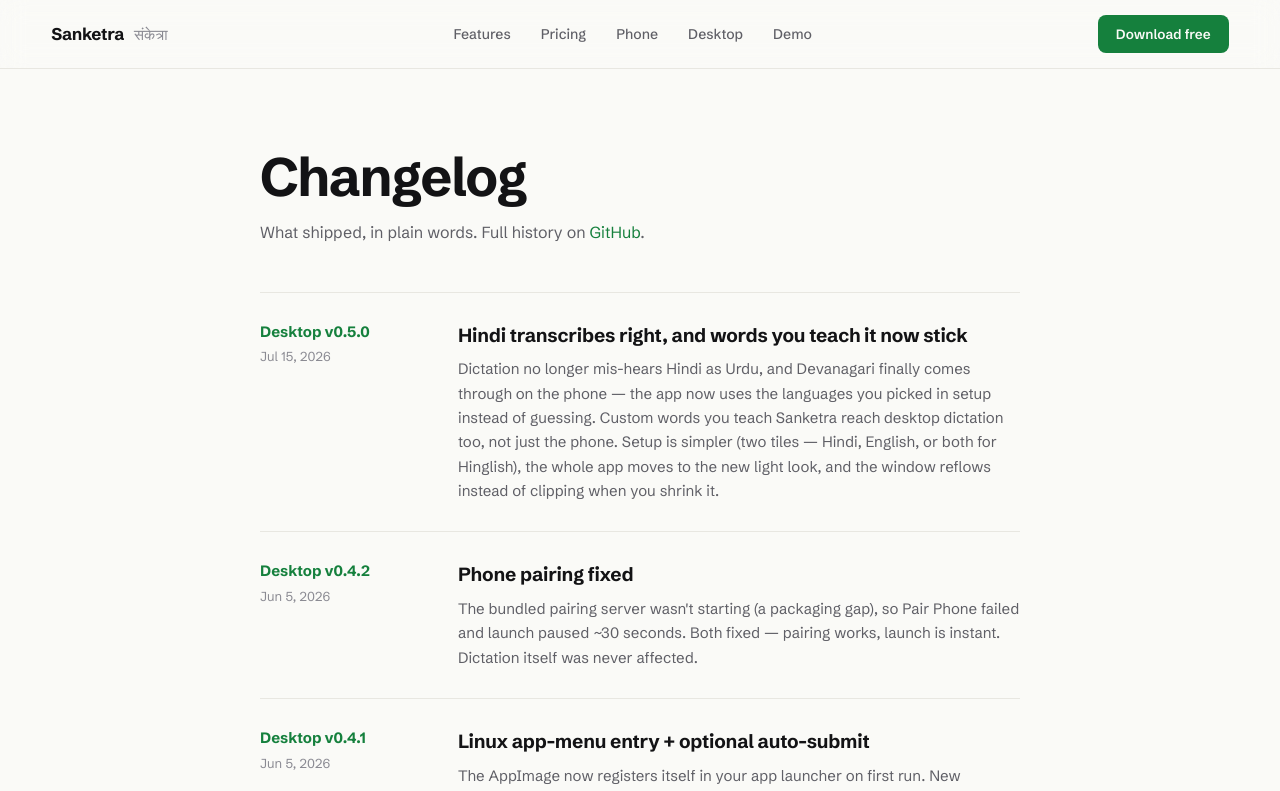
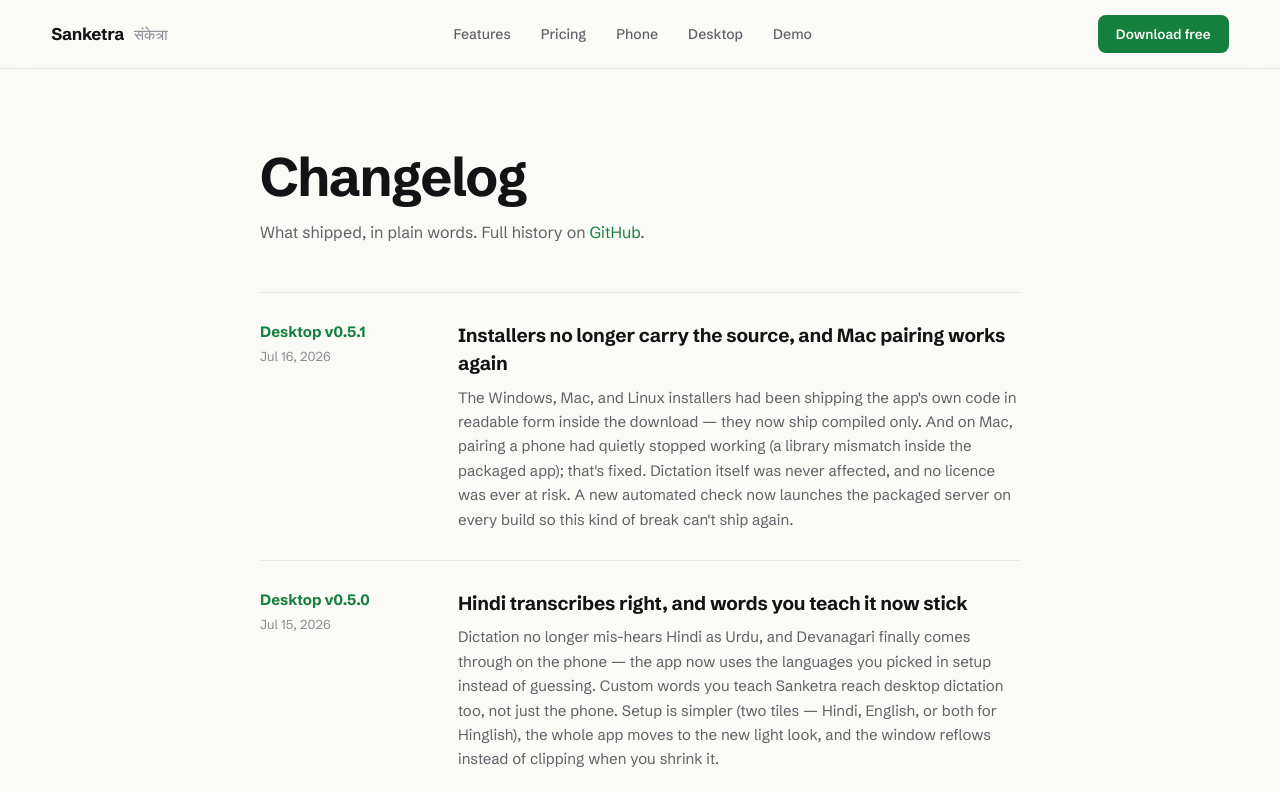
Before and after one commit to Misc42/sanketra, a Next.js app in the folder web/: page /sanketra/changelog in a window 1280 px wide. Shown: the top 791 px of the page. Built offline with nearby package versions, Linux system fonts and the light colour scheme; a web font is replaced by a local one.

Commit message:
landing: v0.5.1 — bump hero + changelog (no source in installers, mac pairing fixed)

```diff
--- a/web/app/changelog/page.tsx
+++ b/web/app/changelog/page.tsx
@@ -11,6 +11,12 @@
 };
 
 const entries = [
+  {
+    version: "Desktop v0.5.1",
+    date: "Jul 16, 2026",
+    title: "Installers no longer carry the source, and Mac pairing works again",
+    body: "The Windows, Mac, and Linux installers had been shipping the app's own code in readable form inside the download — they now ship compiled only. And on Mac, pairing a phone had quietly stopped working (a library mismatch inside the packaged app); that's fixed. Dictation itself was never affected, and no licence was ever at risk. A new automated check now launches the packaged server on every build so this kind of break can't ship again."
+  },
   {
     version: "Desktop v0.5.0",
     date: "Jul 15, 2026",
--- a/web/app/desktop/page.tsx
+++ b/web/app/desktop/page.tsx
@@ -63,7 +63,7 @@
   return (
     <main>
       <section id="downloads" className="wrap pb-14 pt-20">
-        <p className="masthead mb-3.5">v0.5.0 · free during beta</p>
+        <p className="masthead mb-3.5">v0.5.1 · free during beta</p>
         <h1 className="max-w-[800px] text-[clamp(2.5rem,4.6vw,3.75rem)] font-bold leading-[1.04] tracking-[-0.03em]">
           Sanketra Desktop.
           <br />
```
